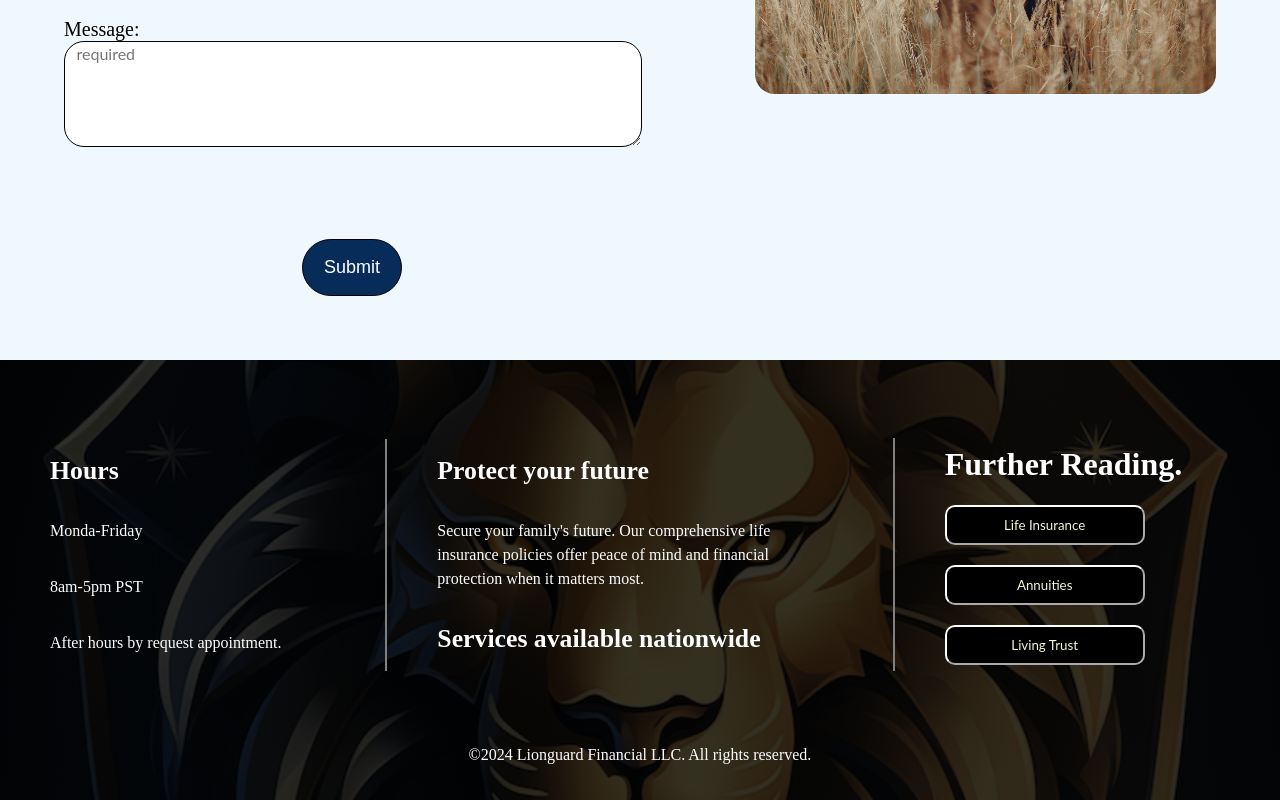
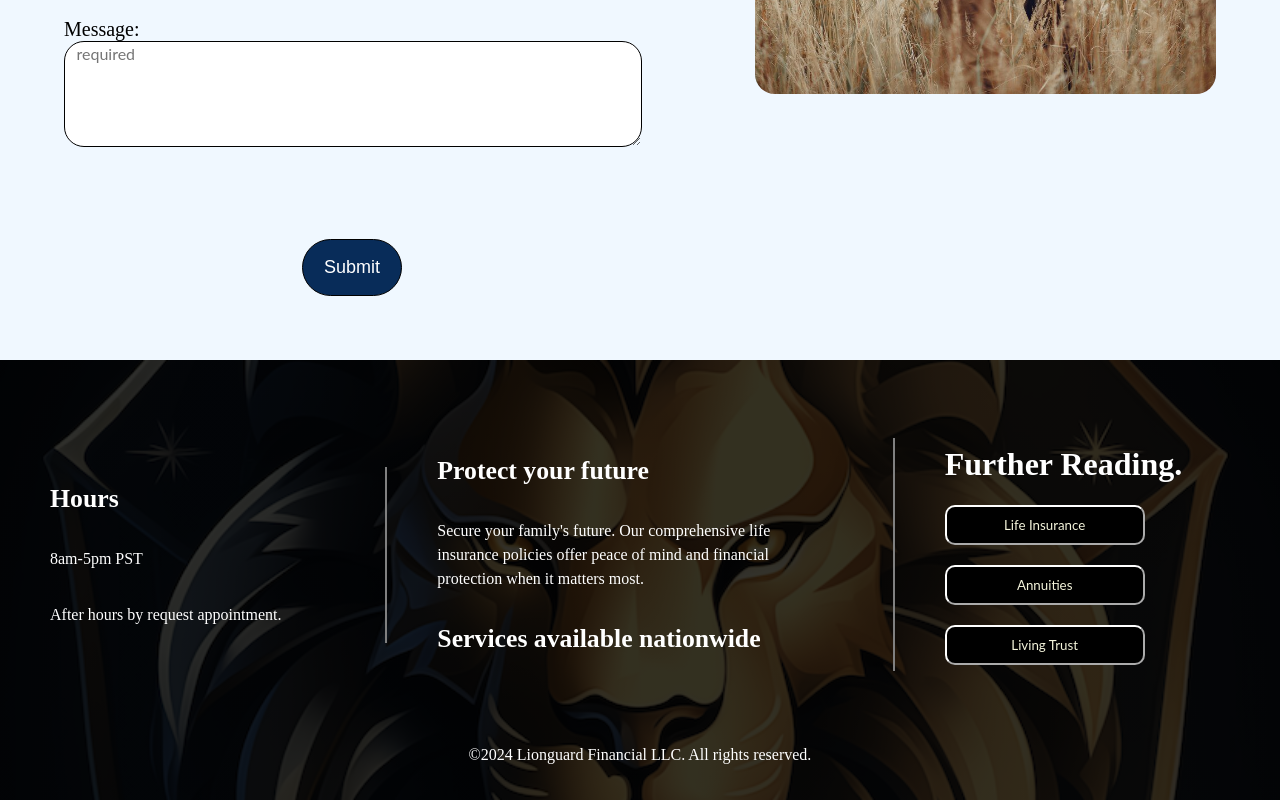
Before and after one commit to AspireHall/Lionguard, a React (Vite) app: page /contact in a window 1280 px wide. Shown: the part 943-1743 px from the top of the page. Built offline with nearby package versions, Linux system fonts and the light colour scheme.

Commit message:
removed monday-friday

```diff
--- a/src/Footer/Footer.jsx
+++ b/src/Footer/Footer.jsx
@@ -6,7 +6,7 @@ const Footer = () => {
       <div className={classes.secondaryContainer}>
         <div className={classes.leftContainer}>
           <h1 className={classes.title}>Hours</h1>
-          <p className={classes.paragraph}>Monda-Friday</p>
+
           <p className={classes.paragraph}>8am-5pm PST</p>
           <p className={classes.paragraph}>
             After hours by request appointment.
```
